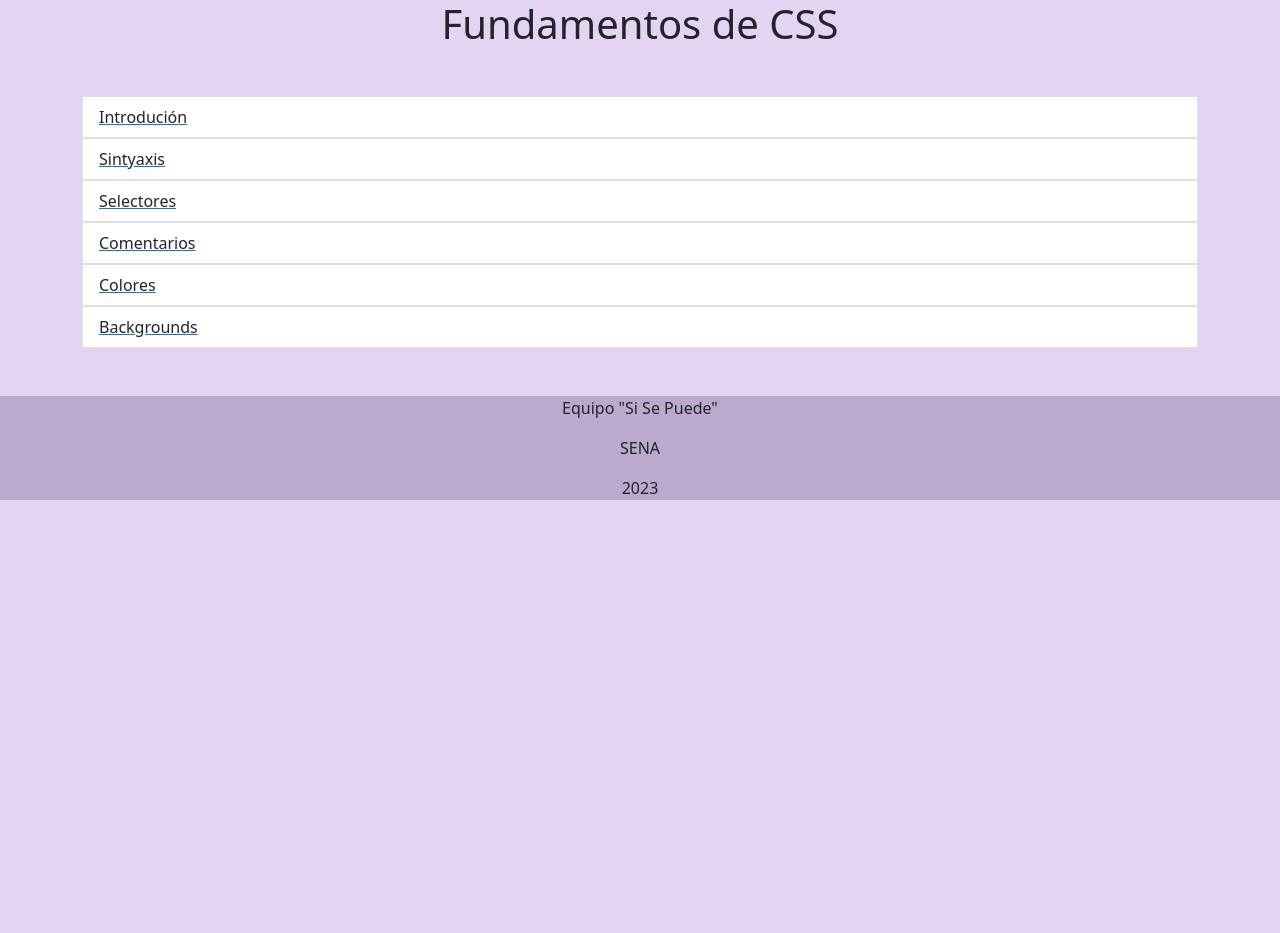
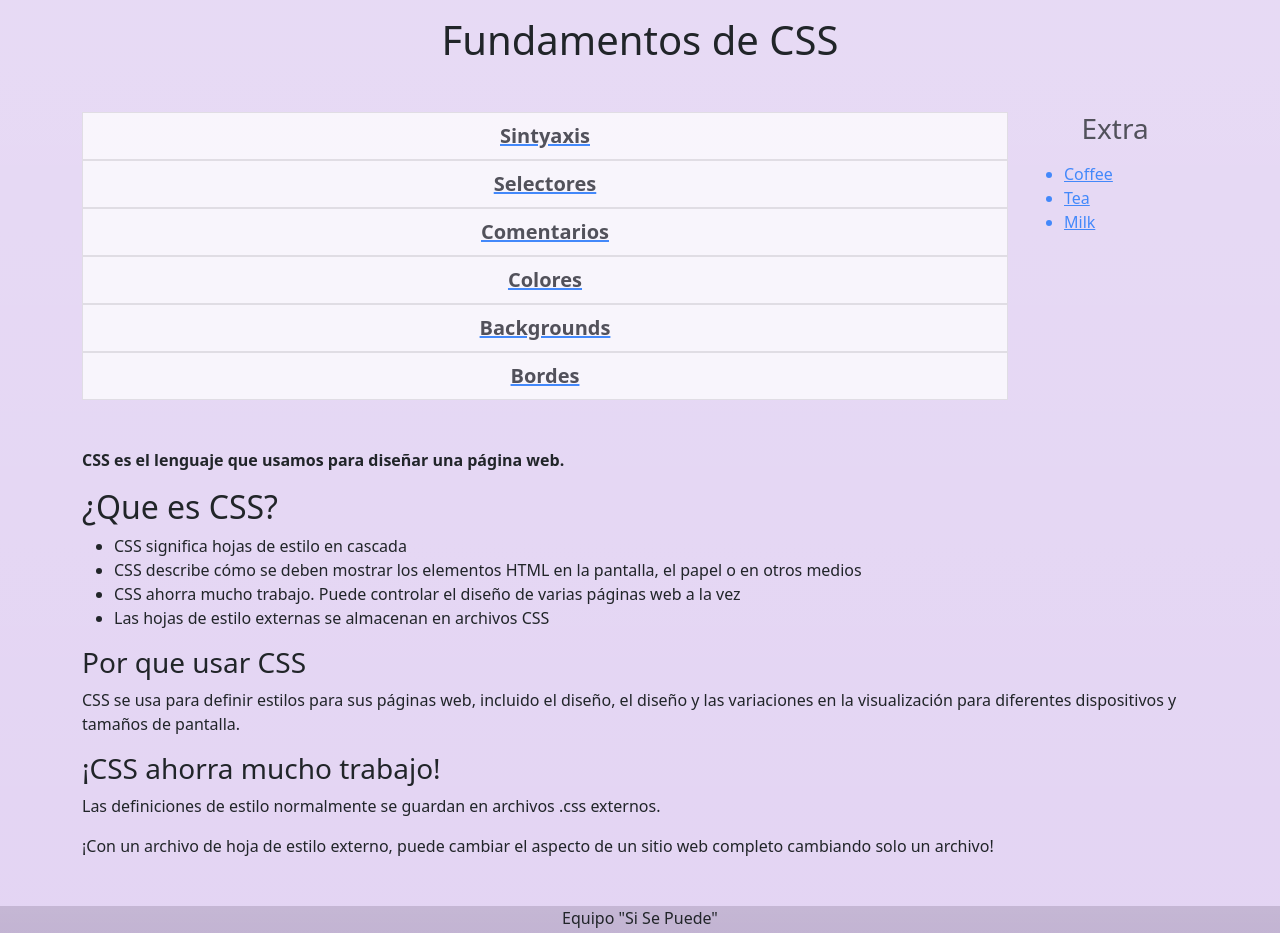
Before and after one commit to luisrojasgh/implementacion_frontend, a plain HTML site: page index.html in a window 1280 px wide. Shown: the top 933 px of the page. Before the commit the page ends 800 px from the top, so only its background shows below. Drawn offline with nearby package versions, Linux system fonts and the light colour scheme.

Commit message:
commint 3

```diff
--- a/css/estilos.css
+++ b/css/estilos.css
@@ -1,8 +1,8 @@
 
 body {
-    background: rgba(115, 42, 199, 0.2) /* Green background with 30% opacity */
+    background: rgba(115, 42, 199, 0.2)
   }
 
 footer {
-    background: rgba(27, 2, 54, 0.2) /* Green background with 30% opacity */
+    background: rgba(27, 2, 54, 0.2)
   }
--- a/index.html
+++ b/index.html
@@ -10,28 +10,60 @@
     <link rel="stylesheet" href="css/estilos.css">
     <title>Minicurso CSS</title>
   </head>
-  <body>
-    <header class="text-center mb-5">
+  <body class="bg-gradient">
+    <header class="text-center mb-5 mt-3">
         <h1>Fundamentos de CSS</h1>
     </header>
-    <div class="container">
+    <div class="container opacity-75">
+      <div class="row">
+        <div class="col-10">
+          <section class="mb-5">
+            <ol class="list-group list-group-numbered">
+
+                <a href="sintaxis.html"><strong><li class="list-group-item text-lg-center text-dark fs-5">Sintyaxis</li></strong></a>
+                <a href=""><strong><li class="list-group-item text-lg-center text-dark fs-5">Selectores</li></strong></a>
+                <a href=""><strong><li class="list-group-item text-lg-center text-dark fs-5">Comentarios</li></strong></a>
+                <a href=""><strong><li class="list-group-item text-lg-center text-dark fs-5">Colores</li></strong></a>
+                <a href=""><strong><li class="list-group-item text-lg-center text-dark fs-5">Backgrounds</li></strong></a>
+                <a href=""><strong><li class="list-group-item text-lg-center text-dark fs-5">Bordes</li></strong></a>
+            </ol>
+        </section>
+        </div>
+        <div class="col-2 justify-content-end">
+          <h3 class="text-center mb-3">Extra</h3>
+          <aside>
+            <ul>
+              <a href=""><li>Coffee</li></a>
+              <a href=""><li>Tea</li></a>
+              <a href=""><li>Milk</li></a>
+            </ul>
+          </aside>
+        </div>
+      </div>
+    </div>
+    <div class="container justify-content-center">
       <div class="row">
         <div class="col">
           <section class="mb-5">
-            <ol class="list-group list-group-numbered">
-                <a href=""><li class="list-group-item">Introdución</li></a>
-                <a href=""><li class="list-group-item">Sintyaxis</li></a>
-                <a href=""><li class="list-group-item">Selectores</li></a>
-                <a href=""><li class="list-group-item">Comentarios</li></a>
-                <a href=""><li class="list-group-item">Colores</li></a>
-                <a href=""><li class="list-group-item">Backgrounds</li></a>
-            </ol>
+            <p><strong>CSS es el lenguaje que usamos para diseñar una página web.</strong></p>
+            <h2>¿Que es CSS?</h2>
+            <ul>
+              <li>CSS significa hojas de estilo en cascada</li>
+              <li>CSS describe cómo se deben mostrar los elementos HTML en la pantalla, el papel o en otros medios</li>
+              <li>CSS ahorra mucho trabajo. Puede controlar el diseño de varias páginas web a la vez</li>
+              <li>Las hojas de estilo externas se almacenan en archivos CSS</li>
+            </ul>
+            <h3>Por que usar CSS</h3>
+            <p>CSS se usa para definir estilos para sus páginas web, incluido el diseño, el diseño y las variaciones en la visualización para diferentes dispositivos y tamaños de pantalla.</p>
+            <h3>¡CSS ahorra mucho trabajo!</h3>
+            <p>Las definiciones de estilo normalmente se guardan en archivos .css externos.</p>
+            <p>¡Con un archivo de hoja de estilo externo, puede cambiar el aspecto de un sitio web completo cambiando solo un archivo!</p>
         </section>
         </div>
       </div>
     </div>
 
-    <footer class="text-center">
+    <footer class="text-center bg-gradient">
       <p>Equipo "Si Se Puede"</p>
       <p>SENA</p>
       <p>2023</p>
```
Also changed, not shown: sintaxis.html (added, +64 -0 lines).
